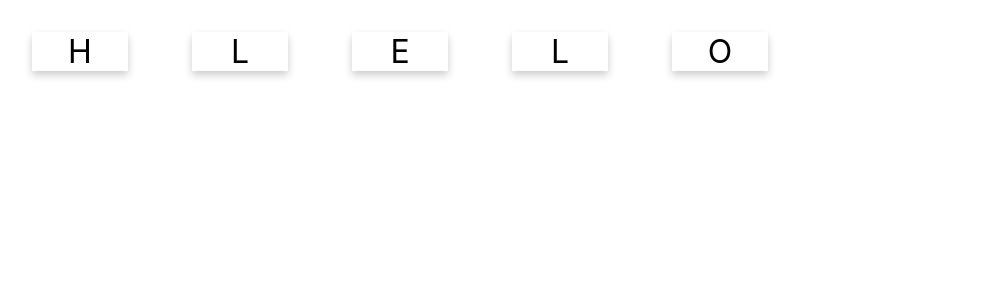
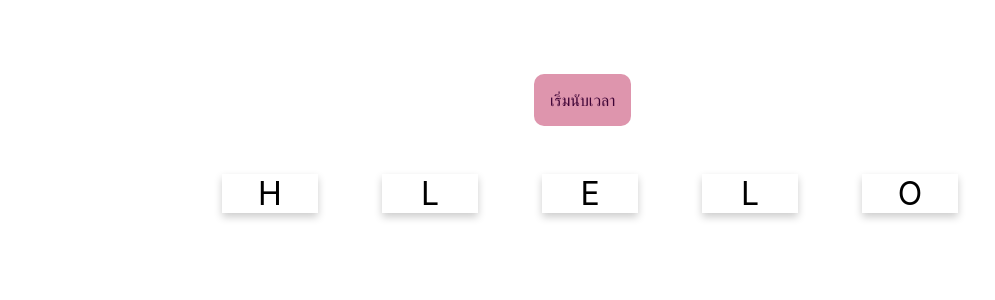
Before and after one commit to pachara171/Lab-React, a React (Create React App) app: page / in a window 1280 px wide. Shown: the top 300 px of the page, without its empty margins (0-995 px from the left). Built offline with nearby package versions, Linux system fonts and the light colour scheme.

Commit message:
1.Logic -add button

```diff
--- a/src/App.css
+++ b/src/App.css
@@ -1,4 +1,4 @@
-.App {
+/* .App {
   text-align: center;
 }
 
@@ -35,18 +35,37 @@
   to {
     transform: rotate(360deg);
   }
+} */
+* {
+  padding: 0;
+  margin: 0;
+  box-sizing: border-box;
 }
-
+.container {
+  max-width: 900px;
+  margin: 0 auto;
+}
 .card {
   display: inline-block;
   text-align: center;
   width: 3em;
   font-size: 2em;
   box-shadow: 0 4px 8px 0 rgba(0, 0, 0, 0.2);
-  margin: 1em;
+  margin: 2em 1em;
   user-select: none;
 }
 .activeCard {
   color: red;
   background: pink;
 }
+.time-button {
+  color: #3f0436;
+  background: rgb(222, 149, 173);
+  display: inline;
+  margin: 21.5em;
+  padding: 1rem;
+  border-radius: 10px;
+}
+.box {
+  margin-top: 10%;
+}
--- a/src/App.js
+++ b/src/App.js
@@ -1,11 +1,23 @@
+import React,{useState} from 'react';
 import WordCard from './WordCard';
 import './App.css';
 function App() {
+  const [view, setView] = useState("เริ่มนับเวลา")
+
+
   return (
-    <div>
-      {
-        <WordCard value="hello"/>
-      }
+    <div className='container'>
+      <div className='box'>
+        <div className='time-button' onClick={() =>{
+          setView("เริ่มนับเวลา")
+        }}>
+          {view}
+        </div>
+        {
+          <WordCard value="hello"/>
+        }
+
+      </div>
     </div>
   );
 }
```
Also changed, not shown: src/GameStart.js (added).
